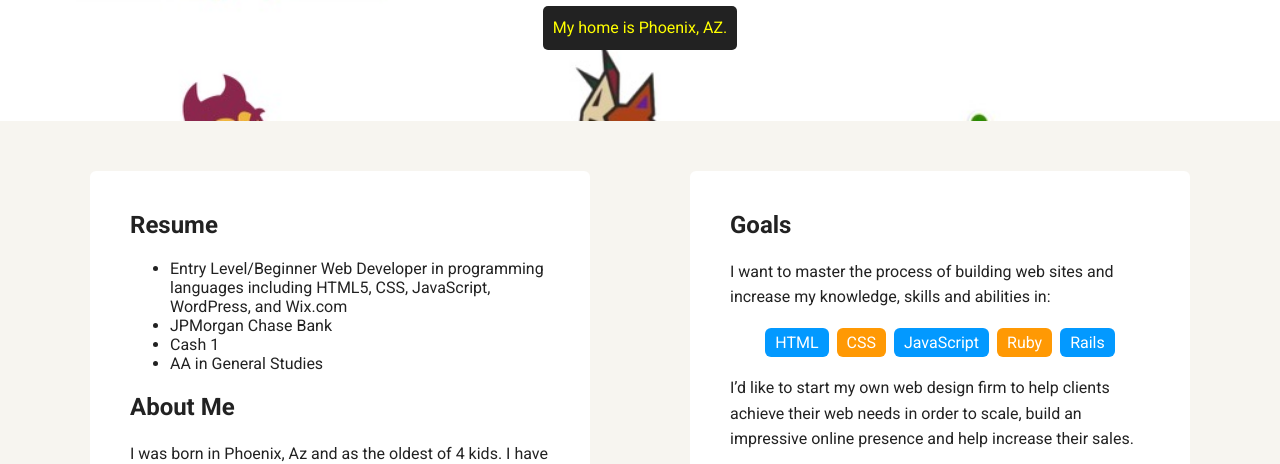
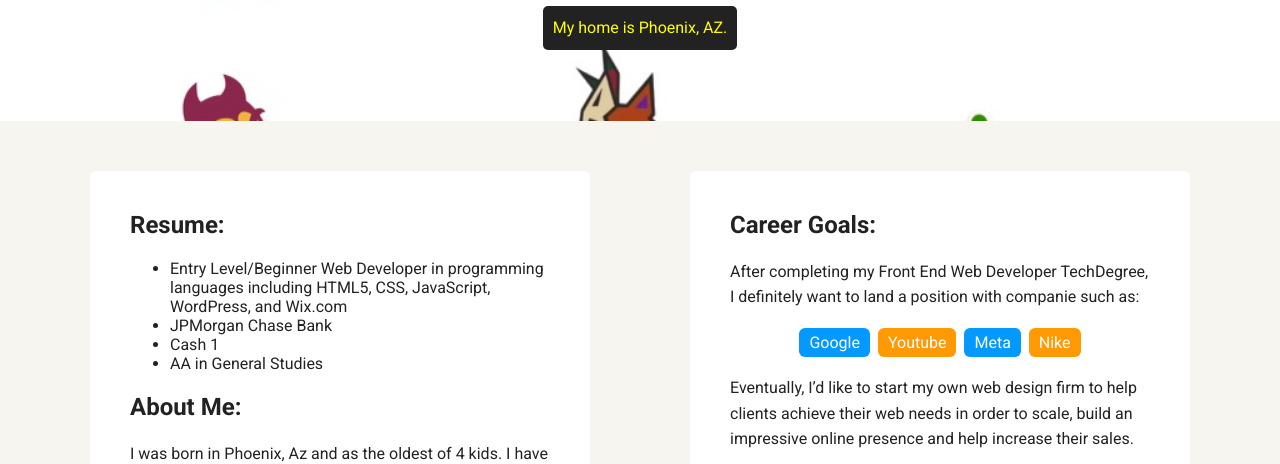
Before and after one commit to JCBCorral/Tech-Degree-Project-1, a plain HTML site: page experience.html in a window 1280 px wide. Shown: the part 349-813 px from the top of the page. Drawn offline with Linux system fonts and the light colour scheme; a web font is replaced by a local one.

Commit message:
Update experience.html
Updated on 3/14/23 - corrections were made

```diff
--- a/experience.html
+++ b/experience.html
@@ -8,7 +8,7 @@
   <link href="https://fonts.googleapis.com/css?family=Muli%7CRoboto:400,300,500,700,900" rel="stylesheet"></head>
   <body>
 
-    <div class="main-nav">
+     <nav class="main-nav">
       <ul class="nav">
         <li class="name">Jesus Corral</li>
         <li><a href="index.html">Home</a></li>
@@ -16,7 +16,7 @@
         <li><a href="contact.html">Contact</a></li>
         <li><a href="hobbies.html">Hobbies</a></li>
         </ul>
-    </div>
+    </nav>
 
     <header>
       <img src="images/jc.jpg" alt="Jesus Corral at a pumpkin patch barn" class="profile-image">
@@ -25,32 +25,31 @@
     </header>
 
     <main class="flex">
-      <div class="card">
-        <h2>Resume</h2>
+      <article class="card">
+        <h2>Resume:</h2>
             <ul>
                 <li>Entry Level/Beginner Web Developer in programming languages including HTML5, CSS, JavaScript, WordPress, and Wix.com</li>
                 <li>JPMorgan Chase Bank</li>
                 <li>Cash 1</li>
                 <li>AA in General Studies</li>
             </ul>
-        <h2>About Me</h2>
+        <h2>About Me:</h2>
             <p>I was born in Phoenix, Az and as the oldest of 4 kids. I have always had a big dream of having my own business. I decided to expand
                 my knowledge in computer programing to achieve my goal of starting and owning my own web development firm.
             </p>
-      </div>
+      </article>
 
-      <div class="card">
-        <h2>Goals</h2>
-        <p>I want to master the process of building web sites and increase my knowledge, skills and abilities in:</p>
+      <article class="card">
+        <h2>Career Goals:</h2>
+        <p>After completing my Front End Web Developer TechDegree, I definitely want to land a position with companie such as:</p>
         <ul class="skills">
-          <li>HTML</li>
-          <li>CSS</li>
-          <li>JavaScript</li>
-          <li>Ruby</li>
-          <li>Rails</li>
+          <li>Google</li>
+          <li>Youtube</li>
+          <li>Meta</li>
+          <li>Nike</li>
         </ul>
-        <p>I’d like to start my own web design firm to help clients achieve their web needs in order to scale, build an impressive online presence and help increase their sales.</p>
-      </div>
+        <p>Eventually, I’d like to start my own web design firm to help clients achieve their web needs in order to scale, build an impressive online presence and help increase their sales.</p>
+      </article>
 
     </main>
     <footer>
```
Lines whose indentation alone changed are shown as unchanged.
